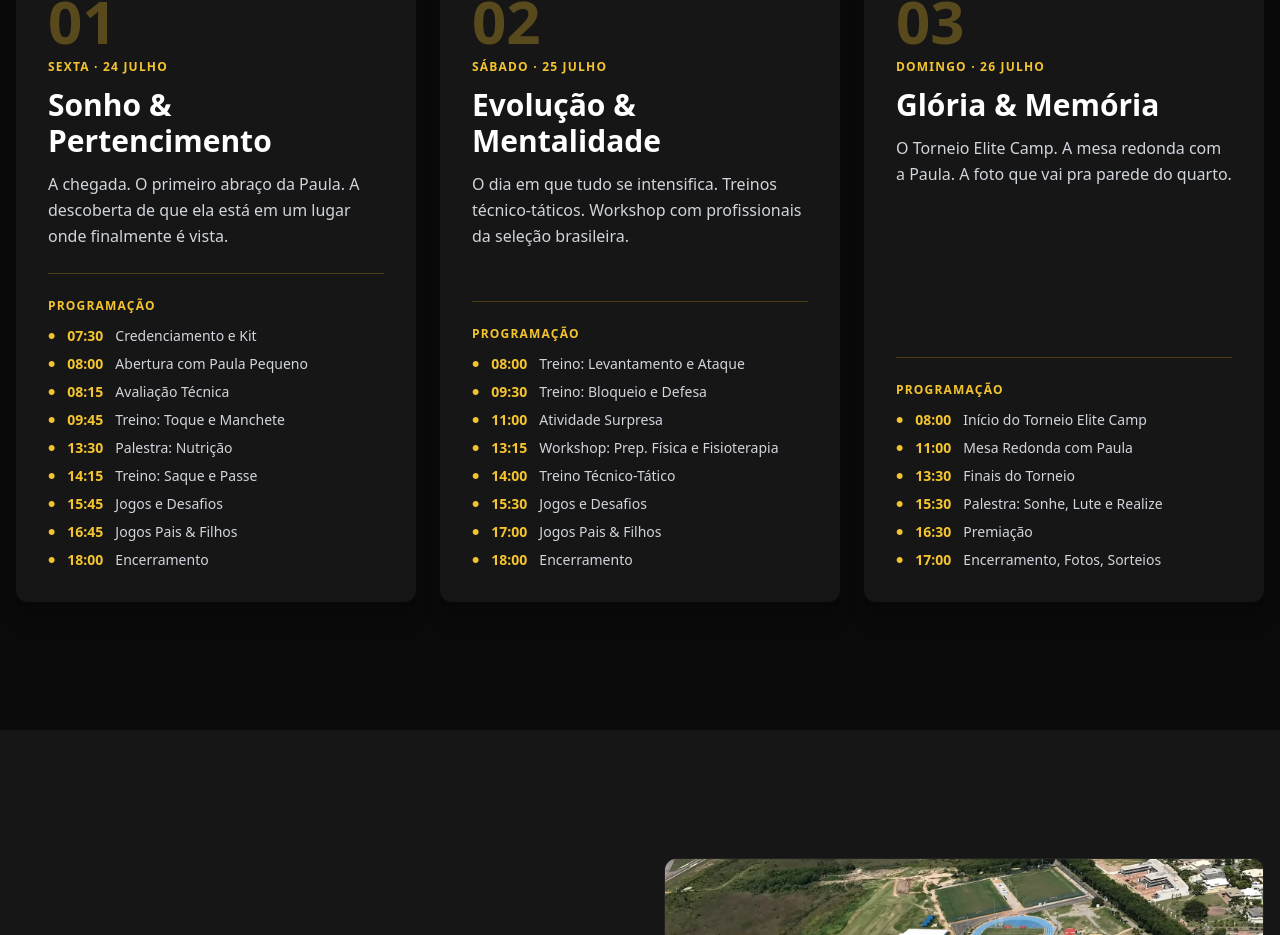
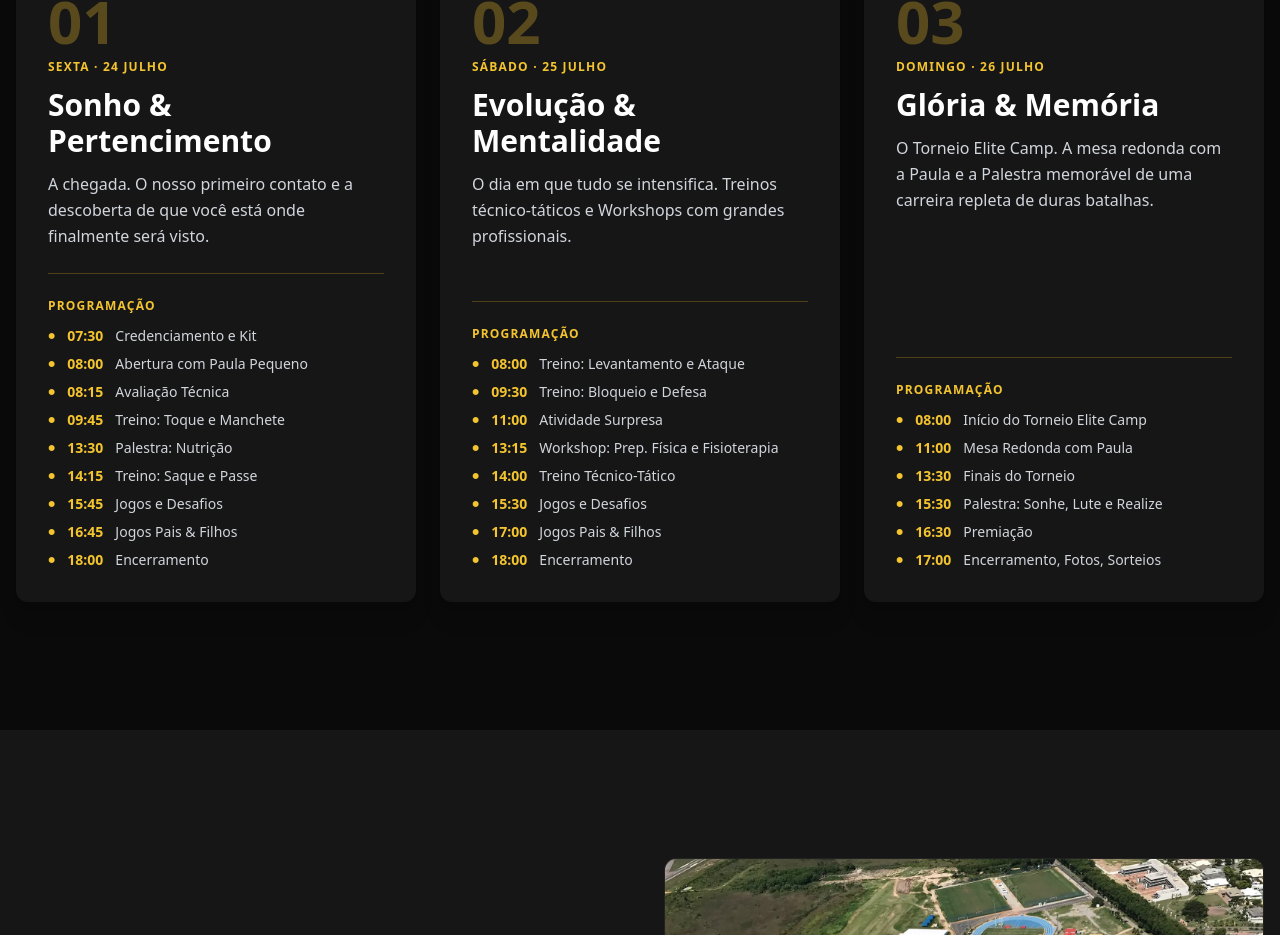
Before and after one commit to alexandrefolhas-02/camp-paulapequeno-v2, a React (Vite) app: page / in a window 1280 px wide. Shown: the part 5110-6045 px from the top of the page. Built offline with nearby package versions, Linux system fonts and the light colour scheme; no server answers.

Commit message:
update: copy updates in Experiencia3Dias block

```diff
--- a/src/components/Experiencia3Dias.tsx
+++ b/src/components/Experiencia3Dias.tsx
@@ -6,7 +6,7 @@ export default function Experiencia3Dias() {
       num: "01",
       data: "SEXTA · 24 JULHO",
       titulo: "Sonho & Pertencimento",
-      desc: "A chegada. O primeiro abraço da Paula. A descoberta de que ela está em um lugar onde finalmente é vista.",
+      desc: "A chegada. O nosso primeiro contato e a descoberta de que você está onde finalmente será visto.",
       cronograma: [
         { hr: "07:30", act: "Credenciamento e Kit" },
         { hr: "08:00", act: "Abertura com Paula Pequeno" },
@@ -23,7 +23,7 @@ export default function Experiencia3Dias() {
       num: "02",
       data: "SÁBADO · 25 JULHO",
       titulo: "Evolução & Mentalidade",
-      desc: "O dia em que tudo se intensifica. Treinos técnico-táticos. Workshop com profissionais da seleção brasileira.",
+      desc: "O dia em que tudo se intensifica. Treinos técnico-táticos e Workshops com grandes profissionais.",
       cronograma: [
         { hr: "08:00", act: "Treino: Levantamento e Ataque" },
         { hr: "09:30", act: "Treino: Bloqueio e Defesa" },
@@ -39,7 +39,7 @@ export default function Experiencia3Dias() {
       num: "03",
       data: "DOMINGO · 26 JULHO",
       titulo: "Glória & Memória",
-      desc: "O Torneio Elite Camp. A mesa redonda com a Paula. A foto que vai pra parede do quarto.",
+      desc: "O Torneio Elite Camp. A mesa redonda com a Paula e a Palestra memorável de uma carreira repleta de duras batalhas.",
       cronograma: [
         { hr: "08:00", act: "Início do Torneio Elite Camp" },
         { hr: "11:00", act: "Mesa Redonda com Paula" },
```
